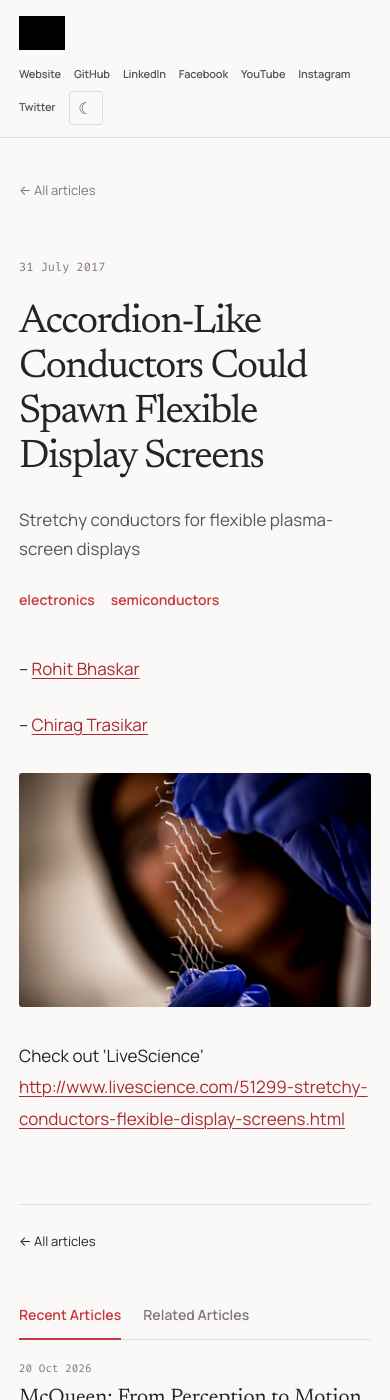
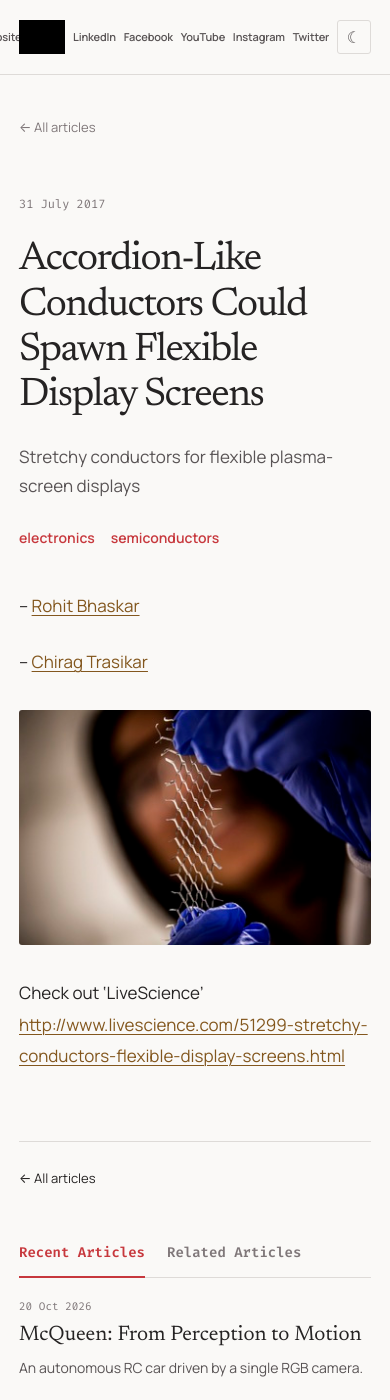
Before and after one commit to SRA-VJTI/blog, a Jekyll site: the page built from _posts/2017-07-31-accordion-like-conductors-could-spawn-flexible-display-screens.md, in a window 390 px wide and 1400 px high. Built offline with Jekyll 4.4.1, drawn with Linux system fonts in a browser that asks for light colours; grey boxes are pictures that could not be loaded.

Commit message:
Fix mobile navigation and link colors

```diff
--- a/assets/css/style.scss
+++ b/assets/css/style.scss
@@ -492,3 +492,83 @@
   .discovery-tab { font-size: 14px; }
 }
 /* END SRA POST DISCOVERY V15 */
+
+/* BEGIN SRA EDITORIAL FINISH V18 */
+/* Homepage design restored. Only the section-label font differs from v16:
+   Ultra is the display font used for section titles on the official SRA site.
+   Preserve the existing font-size, spacing, border, and red accent. */
+.home-page .section-heading h2 {
+  font-family: 'Ultra', Georgia, serif;
+  font-weight: 400;
+}
+
+/* The article-switch labels use SRA's Fira Code UI font. Retain original
+   size, selection accent, and layout. Article headline fonts remain Newsreader. */
+.discovery-tab {
+  font-family: var(--mono);
+}
+
+/* ONLY inline hyperlinks in post content change color. The homepage, tags,
+   navigation, headings, red hover accents, and footer retain their original
+   styling. Dark amber is the readable light-mode counterpart. */
+html[data-theme='dark'] .prose a,
+html[data-theme='dark'] .prose a:visited {
+  color: #E0B880;
+}
+html[data-theme='light'] .prose a,
+html[data-theme='light'] .prose a:visited,
+html:not([data-theme]) .prose a,
+html:not([data-theme]) .prose a:visited {
+  color: #83571E;
+}
+/* END SRA EDITORIAL FINISH V18 */
+
+/* Article hyperlinks — muted terracotta */
+html[data-theme='dark'] .prose a {
+  color: #D9A18B;
+}
+
+/* Keep visited and unvisited article links consistent */
+html[data-theme='dark'] .prose a:visited {
+  color: #D9A18B;
+}
+
+/* Match the official SRA section heading size */
+.home-page .section-heading h2 {
+  font-size: 20px;
+  line-height: 1.3;
+}
+
+/* Tangerine article hyperlinks */
+html[data-theme='dark'] .prose a,
+html[data-theme='dark'] .prose a:visited {
+  color: #FFAD66;
+}
+
+/* Light-mode article hyperlinks: Berry */
+html[data-theme='light'] .prose a,
+html[data-theme='light'] .prose a:visited {
+  color: #A63862;
+}
+
+/* Keep mobile navigation beside the SRA logo */
+@media (max-width: 980px) {
+  .site-header .header-inner {
+    flex-wrap: nowrap;
+    justify-content: space-between;
+    gap: 12px;
+  }
+
+  .site-header .primary-nav {
+    flex: 0 1 auto;
+    width: auto;
+    min-width: 0;
+    flex-wrap: nowrap;
+    justify-content: flex-end;
+    gap: clamp(6px, 2vw, 14px);
+  }
+
+  .site-header .brand {
+    flex: 0 0 auto;
+  }
+}
```
